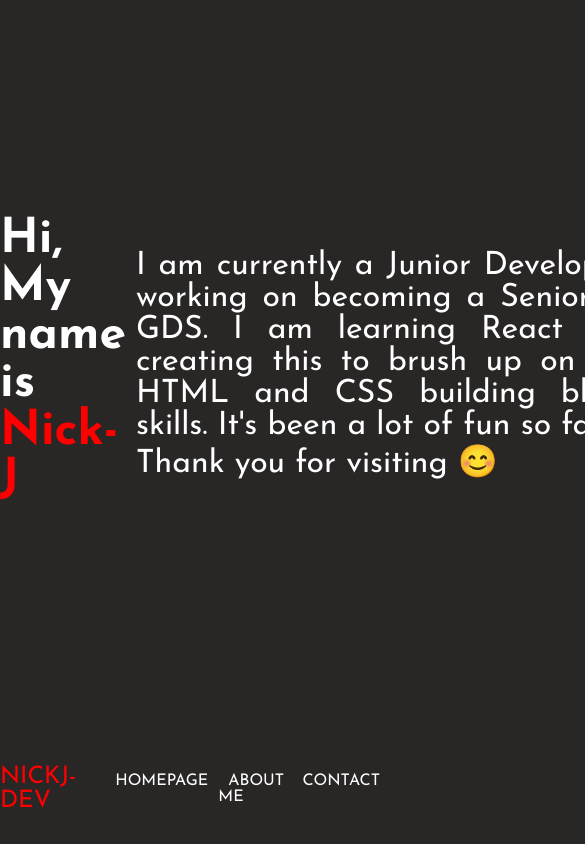
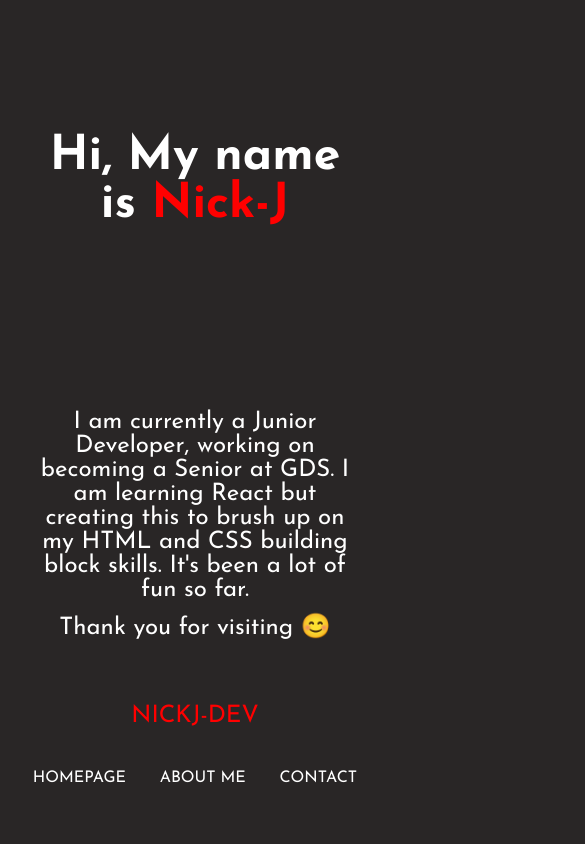
Before and after one commit to NickJ-Dev/HTML-CSS, a plain HTML site: page index.html in a window 390 px wide. Shown: the top 844 px of the page, 585 px wide, since content can reach past the window. Drawn offline with nearby package versions, Linux system fonts and the light colour scheme.

Commit message:
Fourth Commit

```diff
--- a/index.html
+++ b/index.html
@@ -13,7 +13,7 @@
         <!-- <div class="hero-image"></div> -->
         <div class="hero-text">
           <h1 class="hero-title">Hi, My name is <span>Nick-J</span></h1>
-          <div class="box-hello" id="hello">Well hello there.</div>
+          <!-- <div class="box-hello" id="hello">Well hello there.</div> -->
         </div>
         <div class="hero-desc">
           <p class="hero-desc-1">
@@ -45,9 +45,9 @@
     </div>
   </body>
 </html>
-<script>
+<!-- <script>
   const button = document.getElementById("title");
   $(button).on("click", function () {
     $("#hello").toggle();
   });
-</script>
+</script> -->
--- a/styles.css
+++ b/styles.css
@@ -121,7 +121,6 @@ body {
   color: white;
   text-shadow: 1px 1px 5px #f00;
   transform: scale(1.2);
-  text-shadow: ;
 }
 
 .hero-grid {
@@ -172,12 +171,14 @@ body {
 
 #hello {
   background-color: red;
-  display: none;
+  display: block;
 }
 
 .hero-desc-1,
 .hero-desc-2 {
-  width: 500px;
+  width: 100%;
+  padding: 0 1rem;
+  box-sizing: border-box;
   font-size: 2rem;
 }
 
@@ -189,3 +190,75 @@ body {
 .hero-desc-2 .emoji:hover {
   transform: rotate(360deg);
 }
+
+@media (max-width: 430px) and (orientation: portrait) {
+  html,
+  body {
+    width: 100%;
+    overflow-x: hidden;
+    height: 100%;
+  }
+  .full-page {
+    width: 100%;
+    height: 100%;
+    overflow: hidden;
+  }
+  .hero-grid {
+    display: flex;
+    flex-direction: column;
+    width: 100%;
+    padding: 1rem;
+    box-sizing: border-box;
+    height: calc(100vh - 134px);
+  }
+  .hero-title {
+    max-width: 90%;
+    text-align: center;
+  }
+  .hero-desc {
+    flex-grow: 2;
+  }
+  .hero-desc-1,
+  .hero-desc-2 {
+    font-size: 1rem;
+    text-align: center;
+    padding: 0 1rem;
+    font-size: 1.5rem;
+  }
+
+  .hero-desc-2 {
+    margin-top: 10px;
+  }
+  .navbar {
+    flex-direction: column;
+    min-width: 100%;
+    max-width: 100%;
+    width: 100%;
+    position: absolute;
+    bottom: 0;
+    left: 50%;
+    transform: translate(-50%);
+    padding: 1rem;
+  }
+  #title {
+    width: 50%;
+  }
+  .links {
+    width: 100%;
+  }
+}
+
+/* Tablet styles */
+@media (min-width: 768px) {
+  .element {
+    font-size: 1.2rem;
+    flex-direction: row;
+  }
+}
+
+/* Desktop styles */
+@media (min-width: 1024px) {
+  .element {
+    font-size: 1.5rem;
+  }
+}
```
